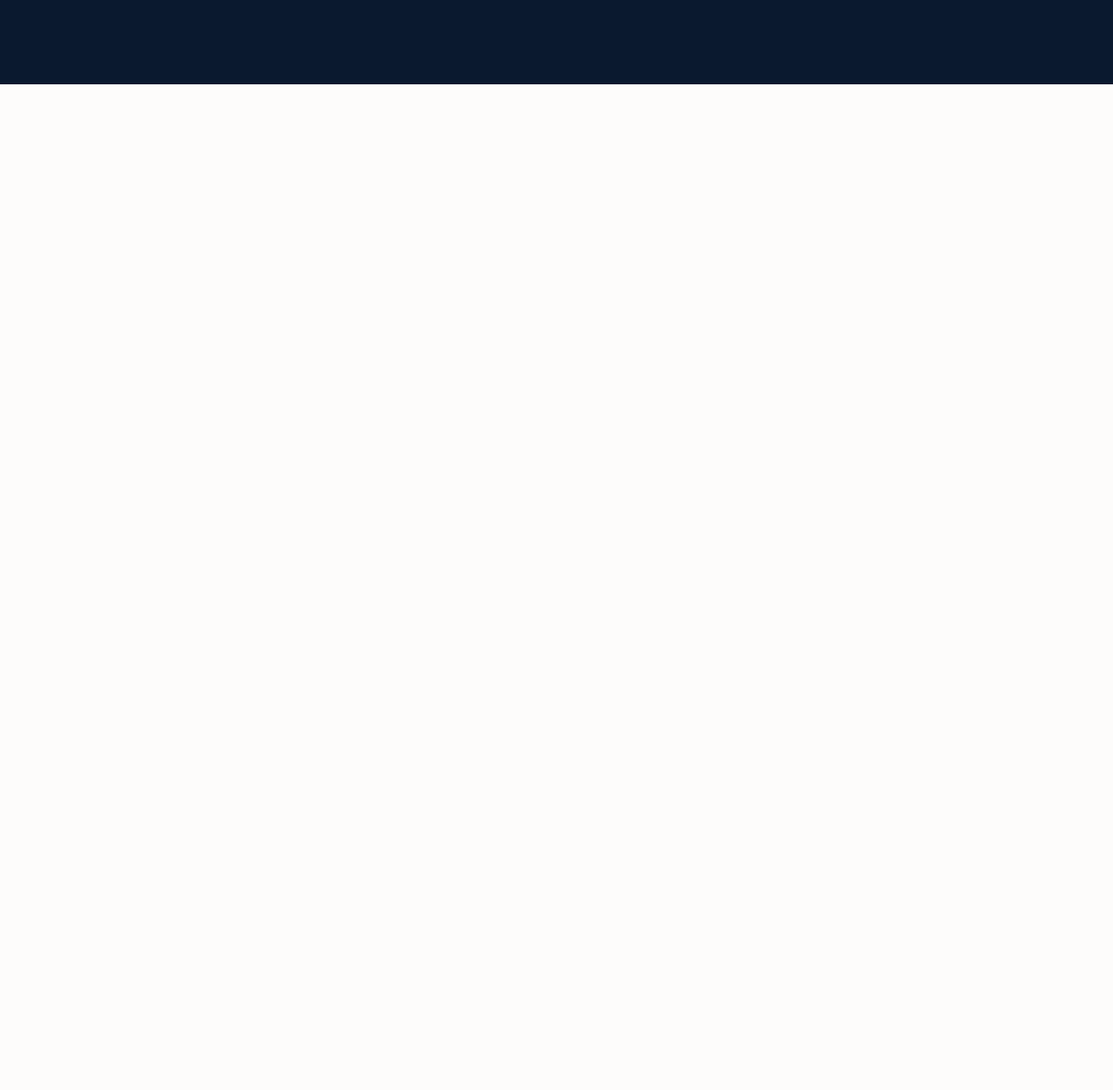
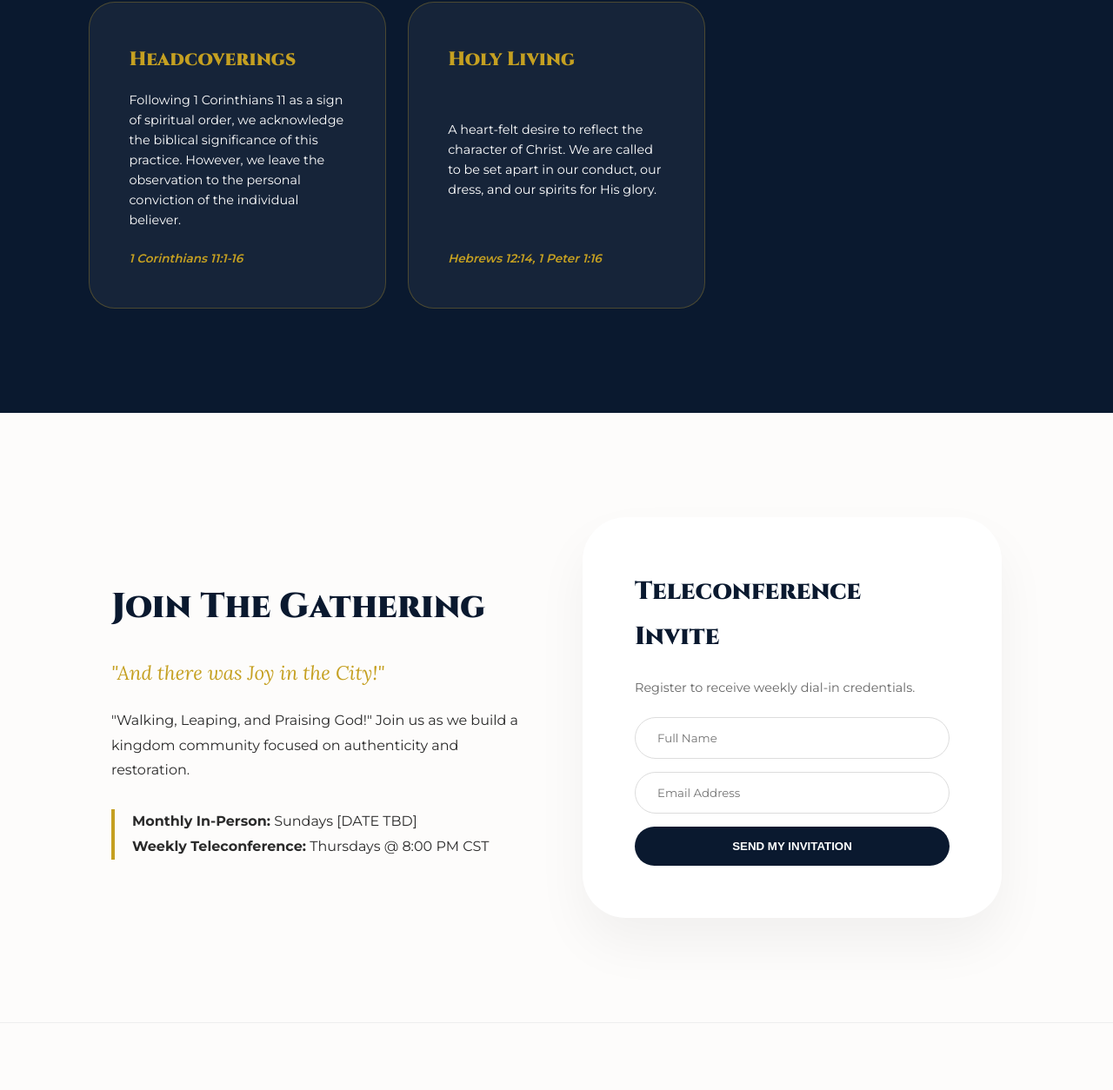
Before and after one commit to jdcharlotsr-spec/COPAC, a plain HTML site: page index.html in a window 1280 px wide. Shown: the part 2759-4013 px from the top of the page at 87% size. Before the commit the page ends 2856 px from the top, so only its background shows below. Drawn offline with Linux system fonts and the light colour scheme.

Commit message:
Update index.html

```diff
--- a/index.html
+++ b/index.html
@@ -271,4 +271,47 @@
                 <span class="scripture">James 5:16, 2 Chronicles 7:14</span>
             </div>
 
-            <div
+            <div class="belief-item">
+                <h3>Headcoverings</h3>
+                <p>Following 1 Corinthians 11 as a sign of spiritual order, we acknowledge the biblical significance of this practice. However, we leave the observation to the personal conviction of the individual believer.</p>
+                <span class="scripture">1 Corinthians 11:1-16</span>
+            </div>
+
+            <div class="belief-item">
+                <h3>Holy Living</h3>
+                <p>A heart-felt desire to reflect the character of Christ. We are called to be set apart in our conduct, our dress, and our spirits for His glory.</p>
+                <span class="scripture">Hebrews 12:14, 1 Peter 1:16</span>
+            </div>
+
+        </div>
+    </section>
+
+    <section class="gather-section" id="gathering">
+        <div>
+            <h2 style="font-size: 2.5rem; color: var(--accent-navy); margin-bottom: 20px;">Join The Gathering</h2>
+            <p style="font-family:'Lora'; font-style:italic; font-size:1.4rem; color:var(--brushed-gold); margin-bottom:20px;">"And there was Joy in the City!"</p>
+            <p style="margin-bottom: 30px;">"Walking, Leaping, and Praising God!" Join us as we build a kingdom community focused on authenticity and restoration.</p>
+            <div style="border-left: 4px solid var(--brushed-gold); padding-left: 20px;">
+                <b>Monthly In-Person:</b> Sundays [DATE TBD]<br>
+                <b>Weekly Teleconference:</b> Thursdays @ 8:00 PM CST
+            </div>
+        </div>
+        <div class="reg-form">
+            <h3 style="color: var(--accent-navy);">Teleconference Invite</h3>
+            <p style="margin-bottom: 20px; font-size: 0.9rem; color: #666;">Register to receive weekly dial-in credentials.</p>
+            <form>
+                <input type="text" placeholder="Full Name" required>
+                <input type="email" placeholder="Email Address" required>
+                <button type="submit">Send My Invitation</button>
+            </form>
+        </div>
+    </section>
+
+    <footer>
+        <h2 style="color: var(--accent-navy); margin-bottom: 10px;">COPAC</h2>
+        <p>The City of Praise Apostolic Church Ministries, Inc.</p>
+        <p style="margin-top: 30px; font-size: 0.75rem; opacity: 0.5;">Led by Bishop J. D. Charlot, Sr. | A Kingdom Community | &copy; 2026</p>
+    </footer>
+
+</body>
+</html>
```
